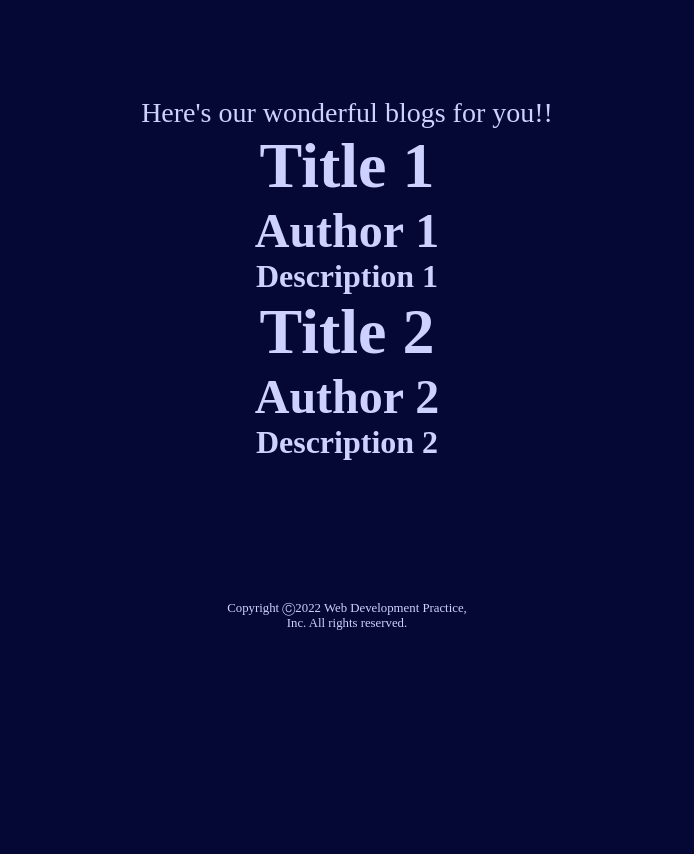
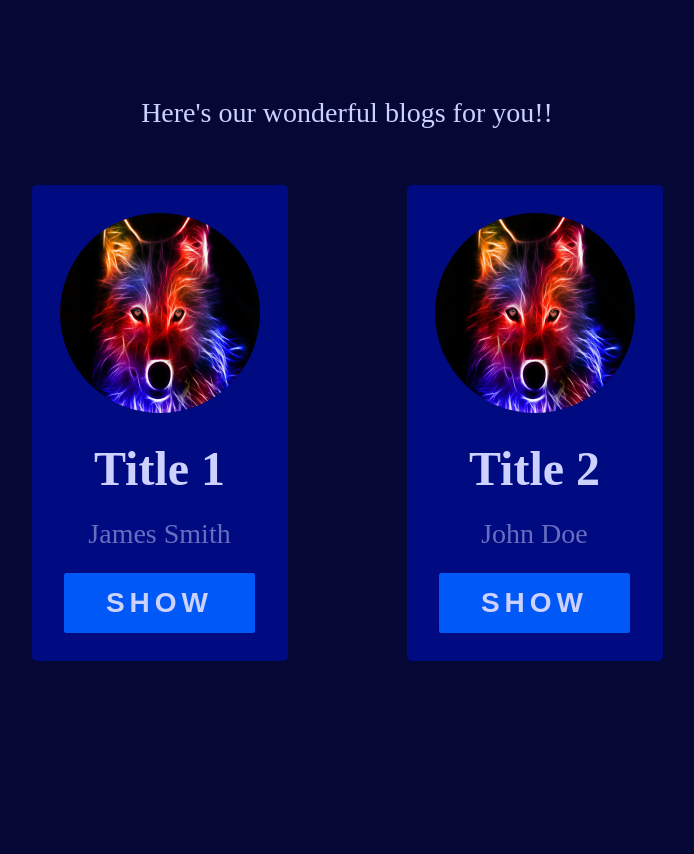
Before and after one commit to trander123/Newbie-Website, a plain HTML site: page blogs.html in a window 1280 px wide. Shown: the part 360-1214 px from the top of the page, without its empty margins (293-987 px from the left). Before the commit the page ends 991 px from the top, so only its background shows below. Drawn offline with Linux system fonts and the light colour scheme.

Commit message:
2nd commit

```diff
--- a/css/style.css
+++ b/css/style.css
@@ -50,6 +50,26 @@ img {
   display: block;
 }
 /* Styling element*/
+.card-author {
+  margin: .8em 0;
+  opacity: .5;
+}
+
+.card-img {
+  width: 200px;
+  height: 200px;
+  border-radius: 50%;
+  margin-bottom: 1em;
+}
+.card {
+  padding: 1em;
+  background: var(--clr-container);
+  border-radius: 5px;
+  margin: 2em;
+  display: inline-block;
+  text-align: center;
+}
+
 .intro-img {
   margin-bottom: 1em;
 }
@@ -129,15 +149,15 @@ img {
 .btn {
   align-self: center;
   display:inline-block;
-  width: 10em;
   font-size: var(--fs-body);
   text-transform: uppercase;
+  letter-spacing: 5px;
   background: var(--clr-accent);
   color: var(--clr-light);
   border: none;
   border-radius: 2.5px;
   font-weight: bold;
-  padding: .5em 2em;
+  padding: .5em 1.5em;
   cursor: pointer;
 }
 
--- a/js/index.js
+++ b/js/index.js
@@ -23,12 +23,12 @@ navToggle.addEventListener("click", () => {
 const blogsList = [
   {
     title: "Title 1",
-    author: "Author 1",
+    author: "James Smith",
     description: "Description 1"
   },
   {
     title: "Title 2",
-    author: "Author 2",
+    author: "John Doe",
     description: "Description 2"
   }
 ]
@@ -39,8 +39,13 @@ const blogs = document.querySelector(".blogs-container")
 let content = blogs.innerHTML;
 console.log(blogs.innerHTML)
 blogsList.forEach(list => content += `
-  <h1>${list.title}</h1>
-  <h2>${list.author}</h2>
-  <h3>${list.description}</h3>
+  <div class="card">
+    <div class="card-pic">
+      <img src="img/card.jpg" alt="Card" class="card-img">
+    </div>
+    <h2 class="card-title">${list.title}</h2>
+    <p class="card-author">${list.author}</p>
+    <input class="btn" type="button" value="Show">
+  </div>
 `)
 blogs.innerHTML = `${content}`;
```
Also changed, not shown: img/card.jpg (added).
